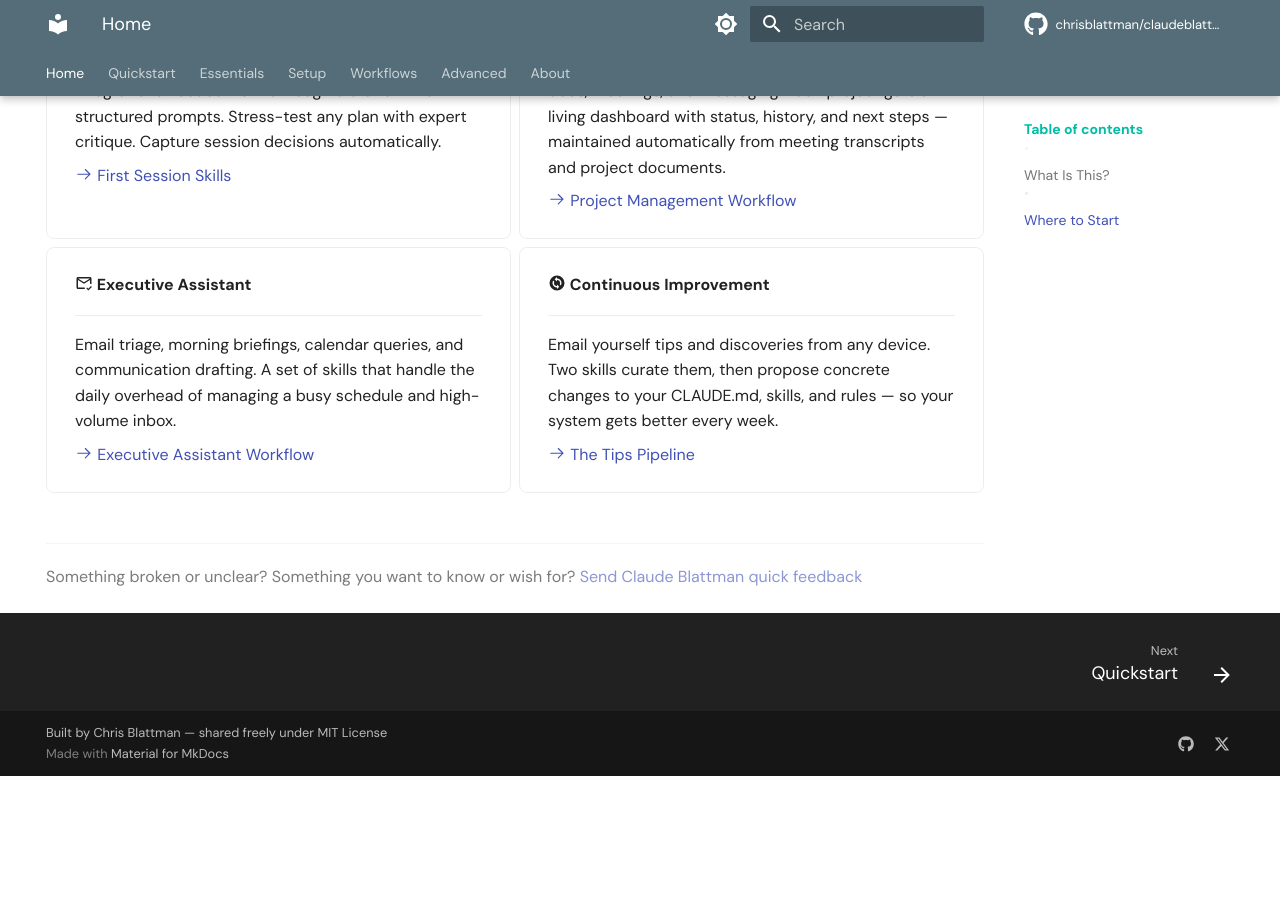
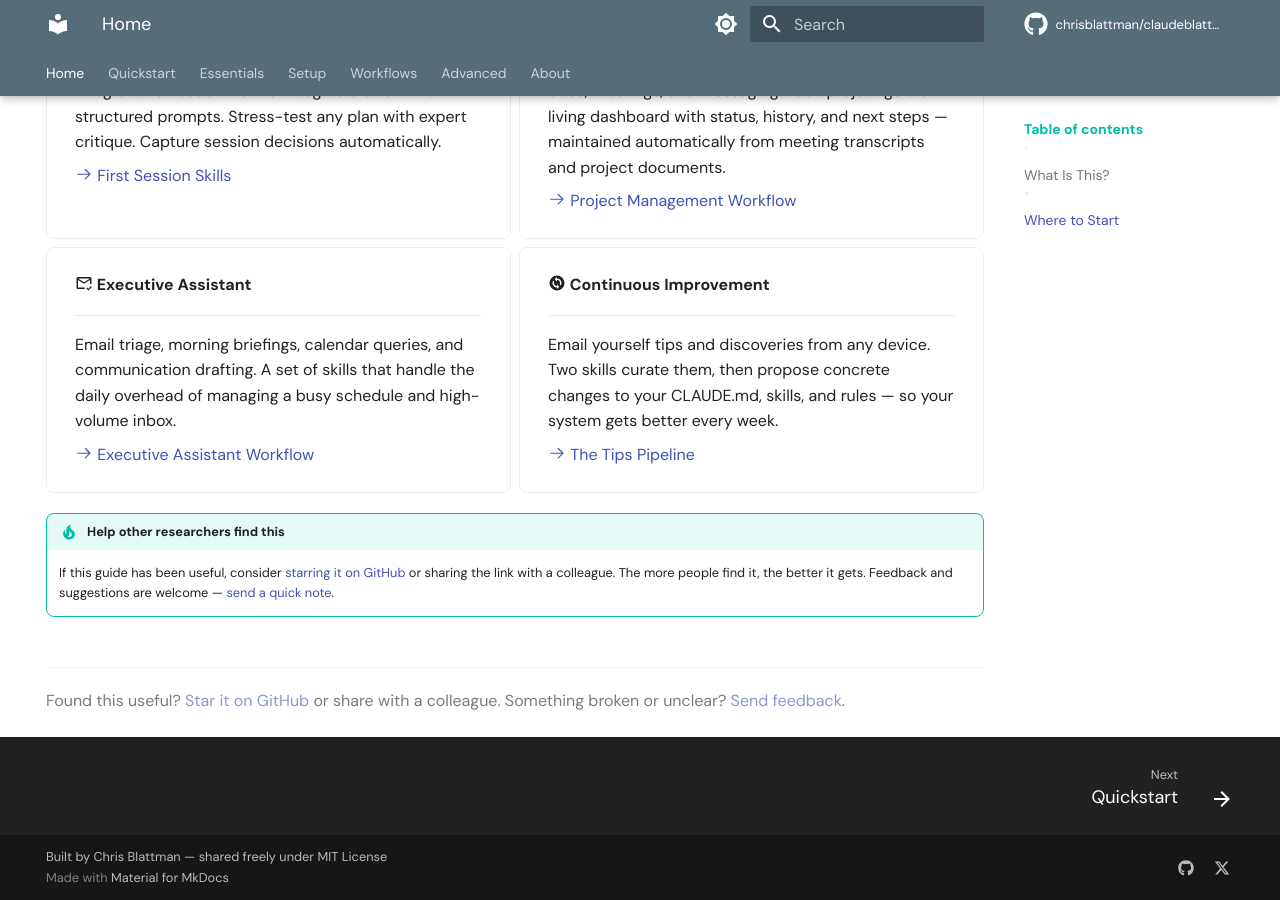
Before and after one commit to XiongfeiLi6/claudeblattman, an MkDocs documentation site: the page built from docs/index.md, in a window 1280 px wide and 900 px high, scrolled down 1225 px. Built offline with MkDocs 1.6.1 and Material for MkDocs 9.7.7, drawn with Linux system fonts in a browser that asks for light colours; comment, search, counter and statistics services are not loaded; before the commit the page ends 2001 px from its top, so only the background shows below that.

Commit message:
Add star/share/feedback CTAs on homepage and all pages
- Homepage: tip callout after card grid encouraging GitHub star + sharing
- All pages: updated footer line with star link, share nudge, and feedback
- Tone: peer-focused ("help other researchers find this"), not self-promotional

Co-Authored-By: Claude Opus 4.6 <noreply@anthropic.com>

```diff
--- a/docs/index.md
+++ b/docs/index.md
@@ -78,3 +78,6 @@ From there it goes deeper into [Claude Code](https://docs.anthropic.com/en/docs/
     [:octicons-arrow-right-24: The Tips Pipeline](system/continuous-improvement.md)
 
 </div>
+
+!!! tip "Help other researchers find this"
+    If this guide has been useful, consider [starring it on GitHub](https://github.com/chrisblattman/claudeblattman) or sharing the link with a colleague. The more people find it, the better it gets. Feedback and suggestions are welcome — [send a quick note](mailto:claudeblattman+feedback@gmail.com?subject=Feedback).
--- a/overrides/main.html
+++ b/overrides/main.html
@@ -22,8 +22,11 @@
 {% block content %}
   {{ super() }}
   <p class="feedback-line">
-    Something broken or unclear? Something you want to know or wish for?
-    <a href="mailto:claudeblattman+feedback@gmail.com?subject=Feedback%3A%20{{ page.title | urlencode }}">Send Claude Blattman quick feedback</a>
+    Found this useful?
+    <a href="https://github.com/chrisblattman/claudeblattman" target="_blank">Star it on GitHub</a>
+    or share with a colleague.
+    Something broken or unclear?
+    <a href="mailto:claudeblattman+feedback@gmail.com?subject=Feedback%3A%20{{ page.title | urlencode }}">Send feedback</a>.
   </p>
 {% endblock %}
 
```
